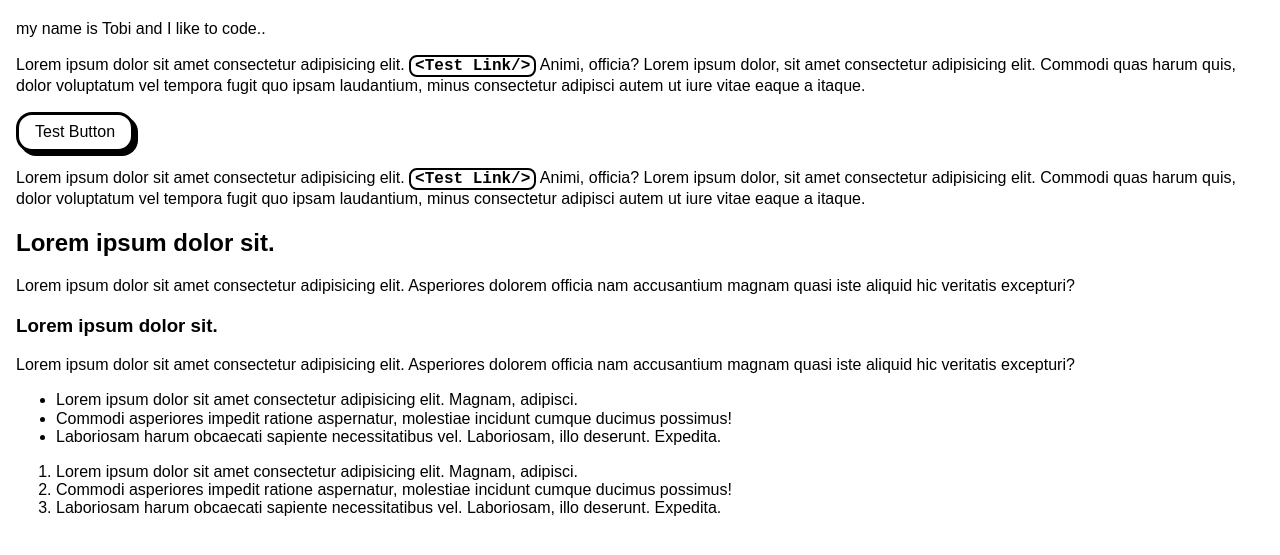
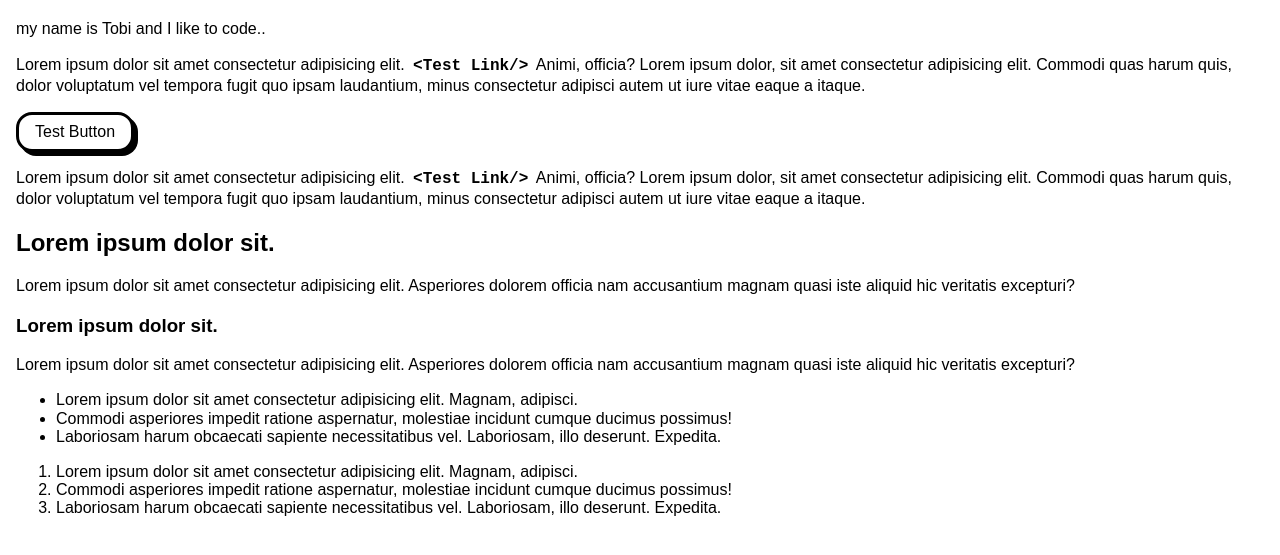
Before and after one commit to BoaPi/tobiasweyer.dev, an Eleventy site: page index.html in a window 1280 px wide. Shown: the part 77-632 px from the top of the page. Built offline with nearby package versions, Linux system fonts and the light colour scheme; Eleventy itself is replaced by a stand-in of ours; files that its build step writes are made by us from their sources.

Commit message:
remove border around links

```diff
--- a/src/assets/main.scss
+++ b/src/assets/main.scss
@@ -43,8 +43,6 @@
   font-family: "Courier New", Courier, monospace;
   font-weight: bold;
   padding-inline: 0.25rem;
-  border: 2px solid var(--border-color);
-  border-radius: 0.5rem;
   text-decoration: none;
 
   &::before {
```
